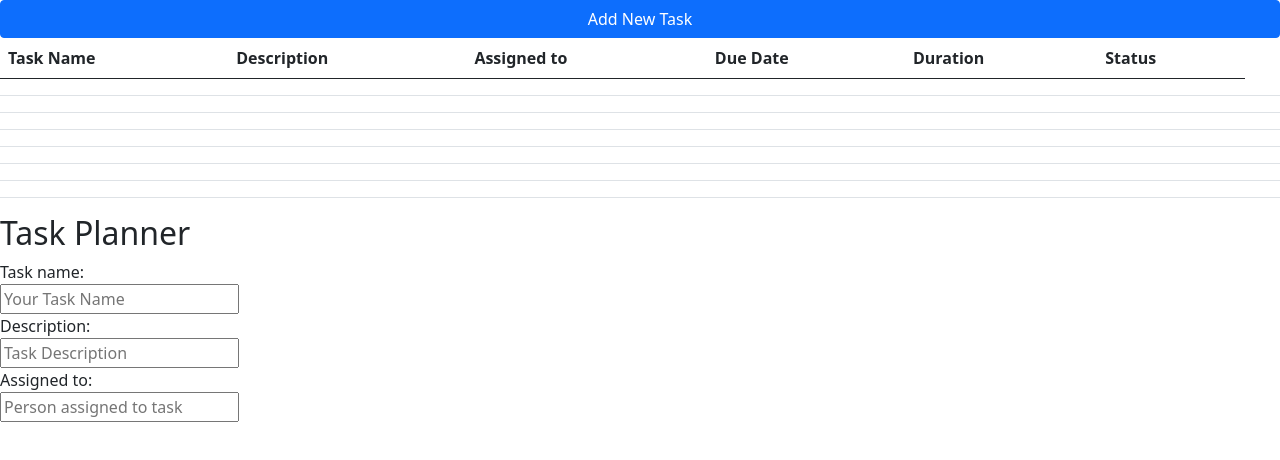
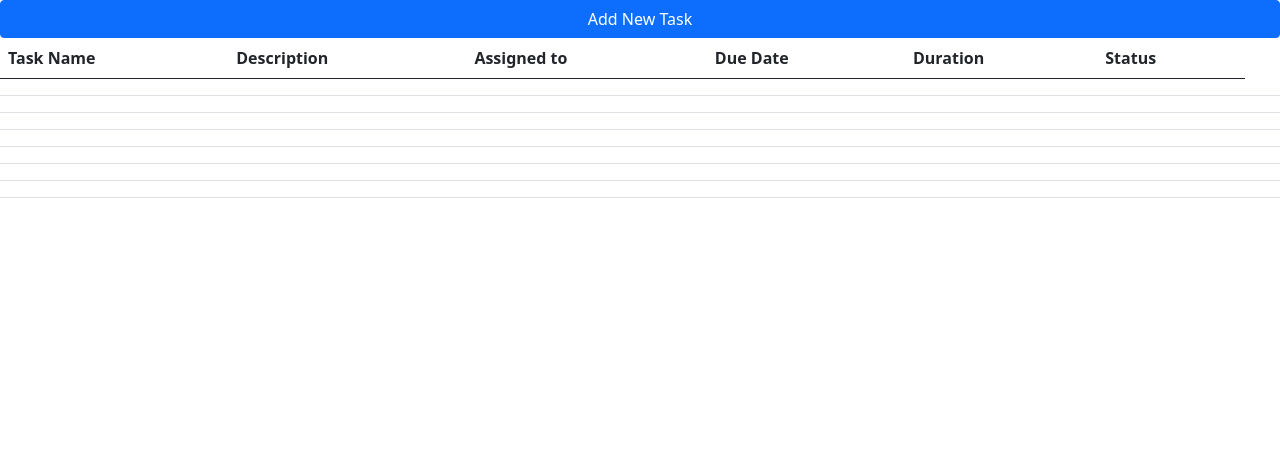
Before and after one commit to JWD005/finalproject_J-Naveen, a plain HTML site: page index.html in a window 1280 px wide. Drawn offline with nearby package versions, Linux system fonts and the light colour scheme.

Commit message:
deleting form codes

```diff
--- a/index.html
+++ b/index.html
@@ -106,37 +106,4 @@
     <script src="https://cdn.jsdelivr.net/npm/bootstrap@5.0.1/dist/js/bootstrap.min.js" integrity="sha384-Atwg2Pkwv9vp0ygtn1JAojH0nYbwNJLPhwyoVbhoPwBhjQPR5VtM2+xf0Uwh9KtT" crossorigin="anonymous"></script>
     -->
   </body>
-
-    <!--form begins here-->
-<article id="contact" class="contact">
-    <h2>Task Planner</h2>
-        <form>
-            <label for="tname">Task name:</label><br>
-            <input
-            type="text"
-            id="tname"
-            name="tname"
-            placeholder="Your Task Name">
-            <br>
-            <label for="Description">Description:</label><br>
-            <input
-            type="text"
-            id="Description"
-            name="Description"
-            placeholder="Task Description">
-            <br>
-            <label for="Assigned to">Assigned to:</label><br>
-            <input
-            type="text"
-            id="Assigned to"
-            name="Assigned to"
-            placeholder="Person assigned to task">
-            <br>
-            <!--<input type="submit">-->
-        </form>
-</article>
-<!--form ends here-->
-    <section></section>
-    <footer></footer>
-</body>
 </html>
```
